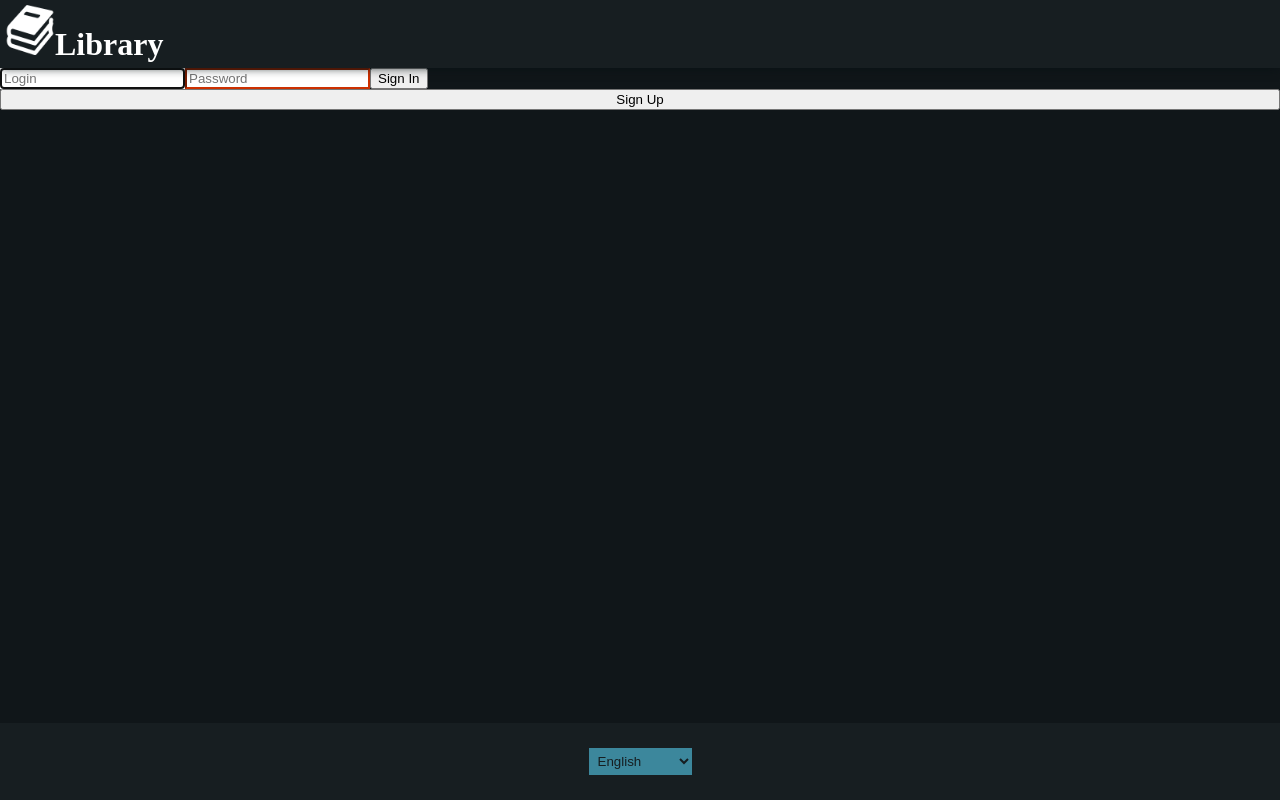
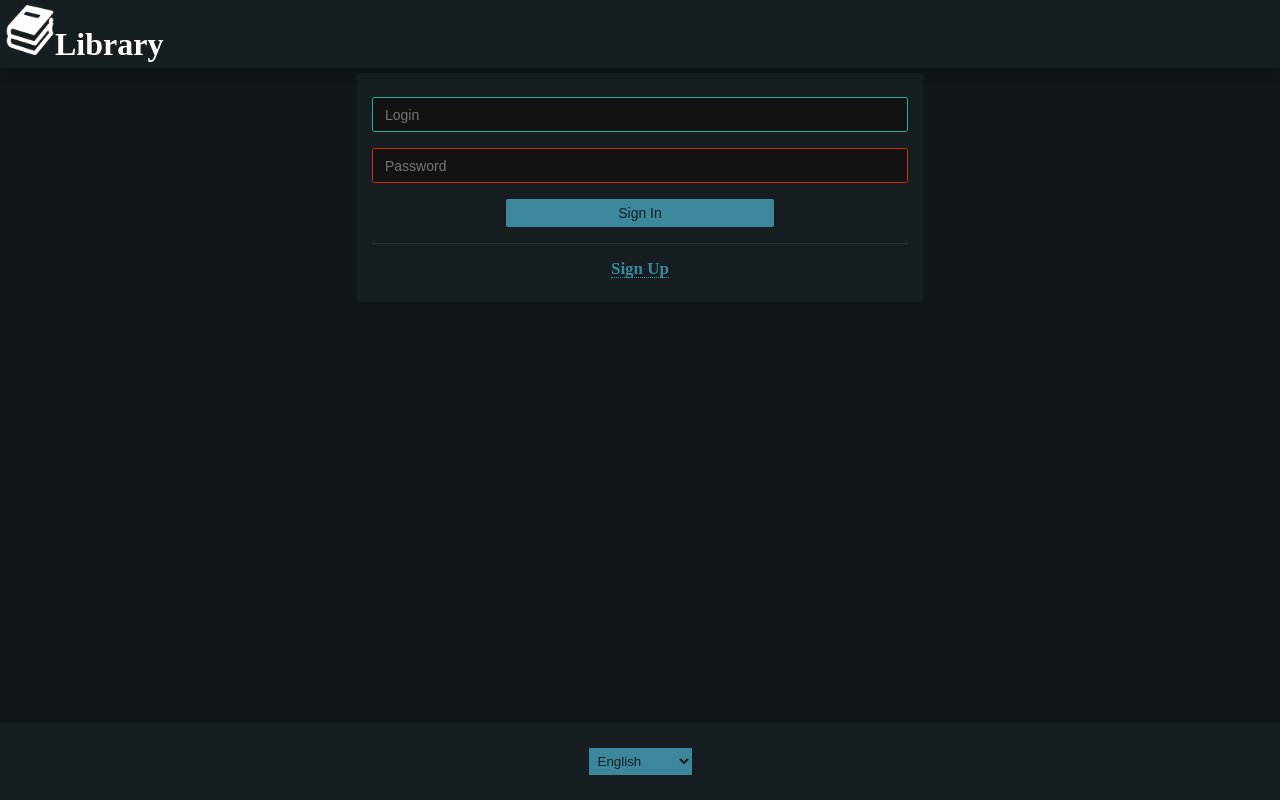
Before and after one commit to SirJohanot/library-react, a React (Create React App) app: page /sign-in in a window 1280 px wide. Built offline with nearby package versions, Linux system fonts and the light colour scheme.

Commit message:
restyled Sign In page

```diff
--- a/src/pages/SignIn.js
+++ b/src/pages/SignIn.js
@@ -64,7 +64,6 @@ export default function SignIn() {
 
             navigate(from, { replace: true });
         } catch (err) {
-            setCredentials(prev => ({ ...prev, password: '' }));
             if (!err?.response) {
                 setError('noResponse');
             } else switch (err.response?.status) {
@@ -82,8 +81,9 @@ export default function SignIn() {
     }
 
     return (
-        <section id="main-content" style={{ marginTop: '68px' }}>
-            <form className="login-form round-bordered-subject" autoComplete="on" onSubmit={handleSubmit}>
+        <section id="main-content">
+            <div id="main-content-centered-element">
+                <form className="form" autoComplete="on" onSubmit={handleSubmit}>
                     <input
                         className={!credentials?.login ? 'red-border' : ''}
                         type="text"
@@ -108,11 +108,13 @@ export default function SignIn() {
                     {error &&
                         <div className="error-message"><FormattedMessage id={error} /></div>
                     }
-                <button type="submit"><FormattedMessage id="signInLocale" /></button>
-                <Link to="/sign-up">
-                    <button type="button"><FormattedMessage id="signUp" /></button>
+                    <button type="submit" className="btn"><FormattedMessage id="signInLocale" /></button>
+                    <div className="b-outline"></div>
+                    <Link to="/sign-up" className="link dotted-link">
+                        <FormattedMessage id="signUp" />
                     </Link>
                 </form>
+            </div>
         </section>
     )
 }
```
Lines whose indentation alone changed are shown as unchanged.
